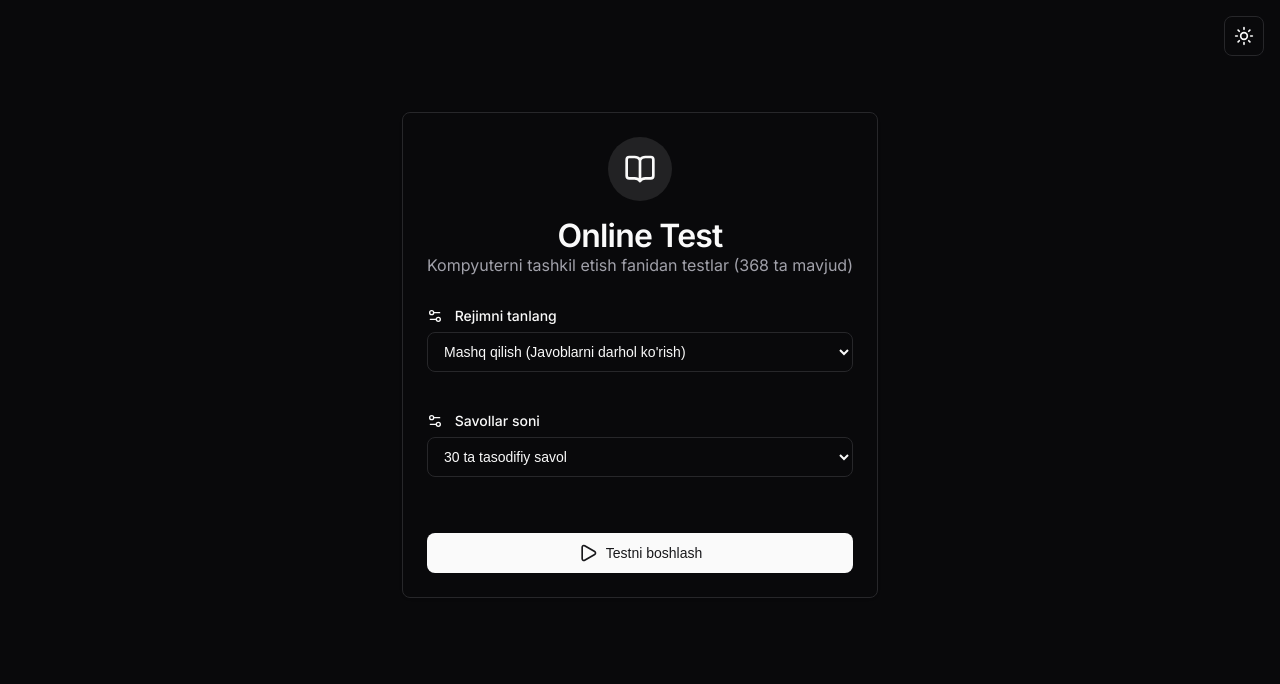
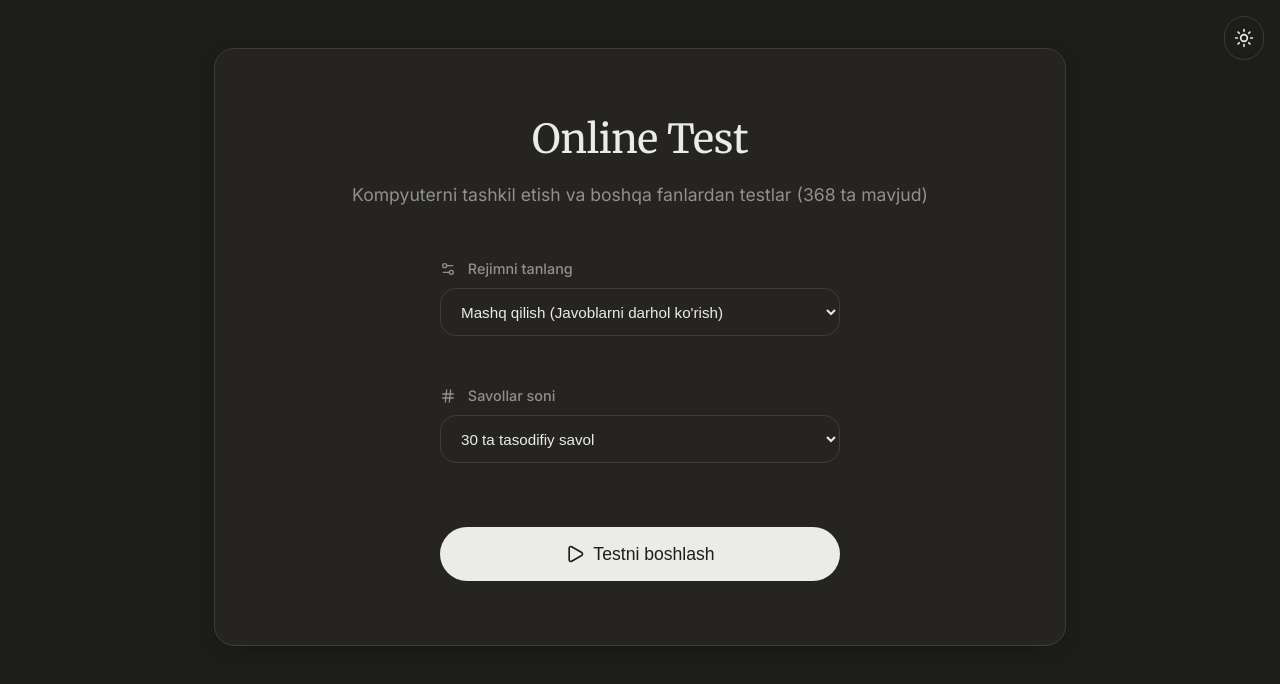
Before and after one commit to donsarvar/quiz-app, a React (Vite) app in the folder quiz-app/: page / in a window 1280 px wide. Shown: the top 684 px of the page. Built offline with nearby package versions, Linux system fonts and the light colour scheme.

Commit message:
style: apply claude ai aesthetic

```diff
--- a/quiz-app/src/components/Home.jsx
+++ b/quiz-app/src/components/Home.jsx
@@ -1,58 +1,49 @@
 import React, { useState } from 'react';
-import { BookOpen, Play, Settings2 } from 'lucide-react';
+import { Play, Settings2, Hash } from 'lucide-react';
 
 const Home = ({ onStart, totalAvailable }) => {
   const [mode, setMode] = useState('practice');
-  const [questionCount, setQuestionCount] = useState('30');
+  const [questionCount, setQuestionCount] = useState(30);
 
   const handleStart = () => {
     onStart({ mode, questionCount });
   };
 
   return (
-    <div className="card fade-in" style={{ maxWidth: '500px', margin: 'auto', marginTop: '10vh' }}>
-      <div style={{ textAlign: 'center', marginBottom: '2rem' }}>
-        <div style={{
-          display: 'inline-flex',
-          justifyContent: 'center',
-          alignItems: 'center',
-          width: '64px',
-          height: '64px',
-          borderRadius: '50%',
-          backgroundColor: 'hsla(var(--primary) / 0.1)',
-          color: 'hsl(var(--primary))',
-          marginBottom: '1rem'
-        }}>
-          <BookOpen size={32} />
-        </div>
-        <h1>Online Test</h1>
-        <p style={{ color: 'hsl(var(--muted-foreground))' }}>
-          Kompyuterni tashkil etish fanidan testlar ({totalAvailable} ta mavjud)
+    <div className="card fade-in" style={{ textAlign: 'center', padding: '4rem 2rem' }}>
+      <h1 style={{ fontSize: '2.5rem', marginBottom: '1rem', color: 'hsl(var(--foreground))' }}>Online Test</h1>
+      <p style={{ color: 'hsl(var(--muted-foreground))', marginBottom: '3rem', fontSize: '1.1rem' }}>
+        Kompyuterni tashkil etish va boshqa fanlardan testlar ({totalAvailable} ta mavjud)
       </p>
-      </div>
 
+      <div style={{ maxWidth: '400px', margin: '0 auto', textAlign: 'left' }}>
         <div className="setting-group">
           <label><Settings2 size={16} style={{ display: 'inline', marginRight: '0.5rem', verticalAlign: 'text-bottom' }}/> Rejimni tanlang</label>
           <select value={mode} onChange={(e) => setMode(e.target.value)}>
             <option value="practice">Mashq qilish (Javoblarni darhol ko'rish)</option>
-          <option value="exam">Imtihon (Natijani oxirida ko'rish)</option>
+            <option value="exam">Imtihon (Faqat oxirida ko'rish)</option>
           </select>
         </div>
 
         <div className="setting-group">
-        <label><Settings2 size={16} style={{ display: 'inline', marginRight: '0.5rem', verticalAlign: 'text-bottom' }}/> Savollar soni</label>
+          <label><Hash size={16} style={{ display: 'inline', marginRight: '0.5rem', verticalAlign: 'text-bottom' }}/> Savollar soni</label>
           <select value={questionCount} onChange={(e) => setQuestionCount(e.target.value)}>
-          <option value="10">10 ta tasodifiy savol</option>
-          <option value="30">30 ta tasodifiy savol</option>
-          <option value="50">50 ta tasodifiy savol</option>
-          <option value="100">100 ta tasodifiy savol</option>
+            <option value={10}>10 ta tasodifiy savol</option>
+            <option value={30}>30 ta tasodifiy savol</option>
+            <option value={50}>50 ta tasodifiy savol</option>
+            <option value={100}>100 ta tasodifiy savol</option>
             <option value="all">Barcha {totalAvailable} ta savol</option>
           </select>
         </div>
 
-      <button className="btn btn-primary" style={{ width: '100%', marginTop: '1rem' }} onClick={handleStart}>
+        <button
+          className="btn btn-primary"
+          style={{ width: '100%', marginTop: '1rem', height: '54px', fontSize: '1.1rem' }}
+          onClick={handleStart}
+        >
           <Play size={20} /> Testni boshlash
         </button>
+      </div>
     </div>
   );
 };
--- a/quiz-app/src/index.css
+++ b/quiz-app/src/index.css
@@ -1,56 +1,79 @@
-@import url('https://fonts.googleapis.com/css2?family=Inter:wght@400;500;600;700;800&display=swap');
+@import url('https://fonts.googleapis.com/css2?family=Inter:wght@400;500;600;700&family=Merriweather:wght@400;700&display=swap');
 
 :root {
-  --background: 0 0% 100%;
-  --foreground: 240 10% 3.9%;
-  --card: 0 0% 100%;
-  --card-foreground: 240 10% 3.9%;
+  /* Claude Light Mode (Cream, Earthy, Warm) */
+  --background: 36 33% 97%; /* #fdfaf6 */
+  --foreground: 45 4% 17%; /* #2d2d2a */
+
+  --card: 0 0% 100%; /* #ffffff */
+  --card-foreground: 45 4% 17%;
+
   --popover: 0 0% 100%;
-  --popover-foreground: 240 10% 3.9%;
-  --primary: 240 5.9% 10%;
-  --primary-foreground: 0 0% 98%;
-  --secondary: 240 4.8% 95.9%;
-  --secondary-foreground: 240 5.9% 10%;
-  --muted: 240 4.8% 95.9%;
-  --muted-foreground: 240 3.8% 46.1%;
-  --accent: 240 4.8% 95.9%;
-  --accent-foreground: 240 5.9% 10%;
-  --destructive: 0 84.2% 60.2%;
-  --destructive-soft: 0 84.2% 95%;
-  --destructive-foreground: 0 0% 98%;
-  --success: 142.1 76.2% 36.3%;
-  --success-soft: 142.1 76.2% 90%;
-  --success-foreground: 355.7 100% 97.3%;
-  --border: 240 5.9% 90%;
-  --input: 240 5.9% 90%;
-  --ring: 240 10% 3.9%;
-  --radius: 0.5rem;
+  --popover-foreground: 45 4% 17%;
+
+  --primary: 15 65% 60%; /* Terracotta/Burnt Orange #da7756 */
+  --primary-foreground: 0 0% 100%;
+
+  --secondary: 36 22% 92%; /* #f0ece6 */
+  --secondary-foreground: 45 4% 17%;
+
+  --muted: 36 22% 92%; /* #f0ece6 */
+  --muted-foreground: 45 3% 49%; /* #807e7a */
+
+  --accent: 36 22% 92%;
+  --accent-foreground: 45 4% 17%;
+
+  --destructive: 0 65% 55%;
+  --destructive-soft: 0 40% 95%;
+  --destructive-foreground: 0 0% 100%;
+
+  --success: 140 50% 45%;
+  --success-soft: 140 40% 94%;
+  --success-foreground: 0 0% 100%;
+
+  --border: 36 15% 88%; /* #e6e2db */
+  --input: 36 15% 88%;
+  --ring: 15 65% 60%;
+
+  --radius: 1.25rem;
+  --font-serif: 'Merriweather', ui-serif, Georgia, Cambria, "Times New Roman", Times, serif;
+  --font-sans: 'Inter', system-ui, -apple-system, sans-serif;
 }
 
 .dark {
-  --background: 240 10% 3.9%;
-  --foreground: 0 0% 98%;
-  --card: 240 10% 3.9%;
-  --card-foreground: 0 0% 98%;
-  --popover: 240 10% 3.9%;
-  --popover-foreground: 0 0% 98%;
-  --primary: 0 0% 98%;
-  --primary-foreground: 240 5.9% 10%;
-  --secondary: 240 3.7% 15.9%;
-  --secondary-foreground: 0 0% 98%;
-  --muted: 240 3.7% 15.9%;
-  --muted-foreground: 240 5% 64.9%;
-  --accent: 240 3.7% 15.9%;
-  --accent-foreground: 0 0% 98%;
-  --destructive: 0 62.8% 30.6%;
-  --destructive-soft: 0 40% 15%;
-  --destructive-foreground: 0 0% 98%;
-  --success: 142.1 76.2% 36.3%;
-  --success-soft: 142.1 40% 15%;
-  --success-foreground: 355.7 100% 97.3%;
-  --border: 240 3.7% 15.9%;
-  --input: 240 3.7% 15.9%;
-  --ring: 240 4.9% 83.9%;
+  /* Claude Dark Mode (Warm Dark Gray/Brown) */
+  --background: 45 4% 11%; /* #1c1b1a */
+  --foreground: 45 4% 92%; /* #ececeb */
+
+  --card: 45 4% 14%; /* #252422 */
+  --card-foreground: 45 4% 92%;
+
+  --popover: 45 4% 14%;
+  --popover-foreground: 45 4% 92%;
+
+  --primary: 15 65% 60%; /* Same earthy orange */
+  --primary-foreground: 0 0% 100%;
+
+  --secondary: 45 4% 18%; /* #31302d */
+  --secondary-foreground: 45 4% 92%;
+
+  --muted: 45 4% 18%;
+  --muted-foreground: 45 2% 56%; /* #908f8c */
+
+  --accent: 45 4% 18%;
+  --accent-foreground: 45 4% 92%;
+
+  --destructive: 0 50% 50%;
+  --destructive-soft: 0 40% 18%;
+  --destructive-foreground: 0 0% 100%;
+
+  --success: 140 40% 45%;
+  --success-soft: 140 30% 18%;
+  --success-foreground: 0 0% 100%;
+
+  --border: 45 5% 23%; /* #3b3a37 */
+  --input: 45 5% 23%;
+  --ring: 15 65% 60%;
 }
 
 * {
@@ -60,39 +83,47 @@
 }
 
 body {
-  font-family: 'Inter', sans-serif;
+  font-family: var(--font-sans);
   background-color: hsl(var(--background));
   color: hsl(var(--foreground));
   min-height: 100vh;
   display: flex;
   flex-direction: column;
   -webkit-font-smoothing: antialiased;
+  line-height: 1.6;
 }
 
 .app-container {
-  max-width: 1000px;
+  max-width: 900px;
   margin: 0 auto;
-  padding: 2rem 1rem;
+  padding: 3rem 1.5rem;
   width: 100%;
   flex-grow: 1;
   display: flex;
   flex-direction: column;
 }
 
+/* Elegant Typography */
 h1, h2, h3, h4 {
-  font-weight: 600;
-  letter-spacing: -0.025em;
-  line-height: 1.2;
+  font-family: var(--font-serif);
+  font-weight: 400;
+  letter-spacing: -0.01em;
+  line-height: 1.3;
+  color: hsl(var(--foreground));
 }
 
-/* Base Card (shadcn style) */
+/* Base Card (Claude style - soft, organic) */
 .card {
   background-color: hsl(var(--card));
   border: 1px solid hsl(var(--border));
   border-radius: var(--radius);
-  padding: 1.5rem;
-  box-shadow: 0 1px 3px 0 rgb(0 0 0 / 0.1), 0 1px 2px -1px rgb(0 0 0 / 0.1);
-  animation: fadeIn 0.3s ease-out;
+  padding: 2.5rem;
+  box-shadow: 0 4px 24px -8px rgb(0 0 0 / 0.08), 0 1px 3px -1px rgb(0 0 0 / 0.05);
+  animation: fadeIn 0.4s ease-out;
+}
+
+.dark .card {
+  box-shadow: 0 4px 24px -8px rgb(0 0 0 / 0.4);
 }
 
 /* Button Styles */
@@ -100,29 +131,30 @@ h1, h2, h3, h4 {
   display: inline-flex;
   align-items: center;
   justify-content: center;
-  border-radius: var(--radius);
+  border-radius: 9999px; /* Pill shaped */
   font-weight: 500;
-  padding: 0 1rem;
-  height: 40px;
+  padding: 0 1.25rem;
+  height: 44px;
   cursor: pointer;
-  transition: colors 0.15s ease;
+  transition: all 0.2s cubic-bezier(0.2, 0, 0, 1);
   border: 1px solid transparent;
-  font-size: 0.875rem;
+  font-size: 0.95rem;
   gap: 0.5rem;
 }
 
 .btn:disabled {
-  opacity: 0.5;
+  opacity: 0.6;
   cursor: not-allowed;
 }
 
 .btn-primary {
-  background-color: hsl(var(--primary));
-  color: hsl(var(--primary-foreground));
+  background-color: hsl(var(--foreground));
+  color: hsl(var(--background));
 }
 
 .btn-primary:hover:not(:disabled) {
-  background-color: hsl(var(--primary) / 0.9);
+  background-color: hsl(var(--foreground) / 0.85);
+  transform: translateY(-1px);
 }
 
 .btn-outline {
@@ -132,13 +164,13 @@ h1, h2, h3, h4 {
 }
 
 .btn-outline:hover:not(:disabled) {
-  background-color: hsl(var(--accent));
-  color: hsl(var(--accent-foreground));
+  background-color: hsl(var(--secondary));
+  border-color: hsl(var(--foreground) / 0.1);
 }
 
 .btn-secondary {
   background-color: hsl(var(--secondary));
-  color: hsl(var(--secondary-foreground));
+  color: hsl(var(--foreground));
 }
 .btn-secondary:hover:not(:disabled) {
   background-color: hsl(var(--secondary) / 0.8);
@@ -150,77 +182,81 @@ h1, h2, h3, h4 {
   align-items: center;
   width: 100%;
   text-align: left;
-  padding: 1rem;
-  min-height: 56px;
-  margin-bottom: 0.5rem;
-  border-radius: var(--radius);
-  border: 1px solid hsl(var(--border));
-  background-color: hsl(var(--background));
+  padding: 1.25rem;
+  min-height: 64px;
+  margin-bottom: 0.75rem;
+  border-radius: 1rem;
+  border: 1px solid transparent;
+  background-color: hsl(var(--secondary) / 0.5);
   color: hsl(var(--foreground));
   cursor: pointer;
-  transition: all 0.15s ease;
-  font-size: 0.875rem;
+  transition: all 0.2s ease;
+  font-size: 0.95rem;
   line-height: 1.5;
 }
 
 .option-btn:hover:not(:disabled) {
-  background-color: hsl(var(--accent));
+  background-color: hsl(var(--secondary));
   border-color: hsl(var(--border));
 }
 
 .option-btn.selected {
-  background-color: hsl(var(--accent));
-  border-color: hsl(var(--ring));
+  background-color: hsl(var(--card));
+  border-color: hsl(var(--primary));
+  box-shadow: 0 0 0 1px hsl(var(--primary));
 }
 
 .option-btn.correct {
   background-color: hsl(var(--success-soft));
   border-color: hsl(var(--success));
+  color: hsl(var(--foreground));
 }
 
 .option-btn.incorrect {
   background-color: hsl(var(--destructive-soft));
   border-color: hsl(var(--destructive));
+  color: hsl(var(--foreground));
 }
 
 /* Progress bar */
 .progress-bar-container {
   width: 100%;
-  height: 6px;
+  height: 4px;
   background-color: hsl(var(--secondary));
   border-radius: 9999px;
   overflow: hidden;
-  margin-bottom: 2rem;
+  margin-bottom: 2.5rem;
 }
 
 .progress-bar-fill {
   height: 100%;
   background-color: hsl(var(--primary));
-  transition: width 0.3s ease;
+  transition: width 0.4s cubic-bezier(0.2, 0, 0, 1);
 }
 
 /* Select and inputs */
 select, input {
   width: 100%;
-  padding: 0 0.75rem;
-  height: 40px;
-  border-radius: var(--radius);
+  padding: 0 1rem;
+  height: 48px;
+  border-radius: 1rem;
   border: 1px solid hsl(var(--border));
-  background-color: hsl(var(--background));
+  background-color: hsl(var(--card));
   color: hsl(var(--foreground));
-  margin-bottom: 1rem;
-  font-size: 0.875rem;
+  margin-bottom: 1.5rem;
+  font-size: 0.95rem;
+  transition: border-color 0.2s ease;
+  cursor: pointer;
 }
 
 select option {
-  background-color: hsl(var(--background));
+  background-color: hsl(var(--card));
   color: hsl(var(--foreground));
 }
 
 select:focus, input:focus {
   outline: none;
-  border-color: hsl(var(--ring));
-  box-shadow: 0 0 0 1px hsl(var(--ring));
+  border-color: hsl(var(--primary));
 }
 
 .setting-group {
@@ -230,9 +266,9 @@ select:focus, input:focus {
 .setting-group label {
   display: block;
   margin-bottom: 0.5rem;
-  font-size: 0.875rem;
+  font-size: 0.9rem;
   font-weight: 500;
-  color: hsl(var(--foreground));
+  color: hsl(var(--muted-foreground));
 }
 
 /* Header */
@@ -248,29 +284,28 @@ select:focus, input:focus {
 .badge {
   display: inline-flex;
   align-items: center;
-  padding: 0.1rem 0.6rem;
+  padding: 0.25rem 0.75rem;
   border-radius: 9999px;
-  font-size: 0.75rem;
-  font-weight: 600;
+  font-size: 0.8rem;
+  font-weight: 500;
   background-color: hsl(var(--secondary));
-  color: hsl(var(--secondary-foreground));
-  border: 1px solid transparent;
+  color: hsl(var(--foreground));
 }
 
 .badge-outline {
   background-color: transparent;
   border: 1px solid hsl(var(--border));
-  color: hsl(var(--foreground));
+  color: hsl(var(--muted-foreground));
 }
 
 /* Animations */
 @keyframes fadeIn {
-  from { opacity: 0; transform: translateY(5px); }
+  from { opacity: 0; transform: translateY(8px); }
   to { opacity: 1; transform: translateY(0); }
 }
 
 .fade-in {
-  animation: fadeIn 0.2s ease-out forwards;
+  animation: fadeIn 0.4s ease-out forwards;
 }
 
 /* =========================================
@@ -280,23 +315,27 @@ select:focus, input:focus {
 .bento-grid {
   display: grid;
   grid-template-columns: repeat(12, 1fr);
-  gap: 1rem;
-  margin-top: 1rem;
+  gap: 1.25rem;
+  margin-top: 1.5rem;
 }
 
 .bento-item {
   background-color: hsl(var(--card));
   border: 1px solid hsl(var(--border));
   border-radius: var(--radius);
-  padding: 1.5rem;
-  box-shadow: 0 1px 2px 0 rgb(0 0 0 / 0.05);
+  padding: 2rem;
+  box-shadow: 0 2px 12px -4px rgb(0 0 0 / 0.05);
   display: flex;
   flex-direction: column;
 }
 
+.dark .bento-item {
+  box-shadow: 0 2px 12px -4px rgb(0 0 0 / 0.2);
+}
+
 /* Grid Cell Sizes */
-.bento-header { grid-column: span 12; display: flex; flex-direction: column; justify-content: center; align-items: flex-start; padding: 2rem; }
-.bento-metric { grid-column: span 4; align-items: flex-start; justify-content: center; gap: 0.5rem; }
+.bento-header { grid-column: span 12; display: flex; flex-direction: column; justify-content: center; align-items: center; text-align: center; padding: 3rem; background-color: transparent; border: none; box-shadow: none; }
+.bento-metric { grid-column: span 4; align-items: flex-start; justify-content: center; gap: 0.75rem; }
 .bento-chart-doughnut { grid-column: span 4; min-height: 250px; position: relative; }
 .bento-chart-bar { grid-column: span 8; min-height: 250px; }
 .bento-gamification { grid-column: span 12; display: flex; flex-direction: row; align-items: center; gap: 1rem; padding: 1.5rem; }
@@ -305,7 +344,7 @@ select:focus, input:focus {
 
 /* Responsive Single Column Layout */
 @media (max-width: 768px) {
-  .bento-metric { grid-column: span 12; flex-direction: row; align-items: center; justify-content: space-between; }
+  .bento-metric { grid-column: span 12; flex-direction: row; align-items: center; justify-content: space-between; padding: 1.5rem; }
   .bento-chart-doughnut { grid-column: span 12; }
   .bento-chart-bar { grid-column: span 12; }
   .bento-gamification { grid-column: span 12; flex-direction: column; }
@@ -313,18 +352,18 @@ select:focus, input:focus {
   .bento-actions .btn { width: 100%; }
 }
 
-/* Accordion Review Items (Shadcn aesthetic) */
+/* Accordion Review Items */
 .review-item {
-  padding: 1.25rem;
-  border-radius: var(--radius);
+  padding: 1.5rem;
+  border-radius: 1rem;
   border: 1px solid hsl(var(--border));
-  margin-bottom: 0.75rem;
+  margin-bottom: 1rem;
   background-color: transparent;
-  transition: all 0.15s ease;
+  transition: all 0.2s ease;
 }
 
 .review-item:hover {
-  background-color: hsl(var(--muted) / 0.3);
+  background-color: hsl(var(--secondary) / 0.3);
 }
 
 .review-header {
@@ -335,14 +374,15 @@ select:focus, input:focus {
 }
 
 .metric-value {
-  font-size: 1.5rem;
-  font-weight: 700;
+  font-size: 1.75rem;
+  font-weight: 500;
+  font-family: var(--font-serif);
   color: hsl(var(--foreground));
-  letter-spacing: -0.025em;
+  letter-spacing: -0.01em;
 }
 
 .metric-label {
-  font-size: 0.875rem;
+  font-size: 0.9rem;
   color: hsl(var(--muted-foreground));
-  font-weight: 500;
+  font-weight: 400;
 }
```
Lines whose indentation alone changed are shown as unchanged.
